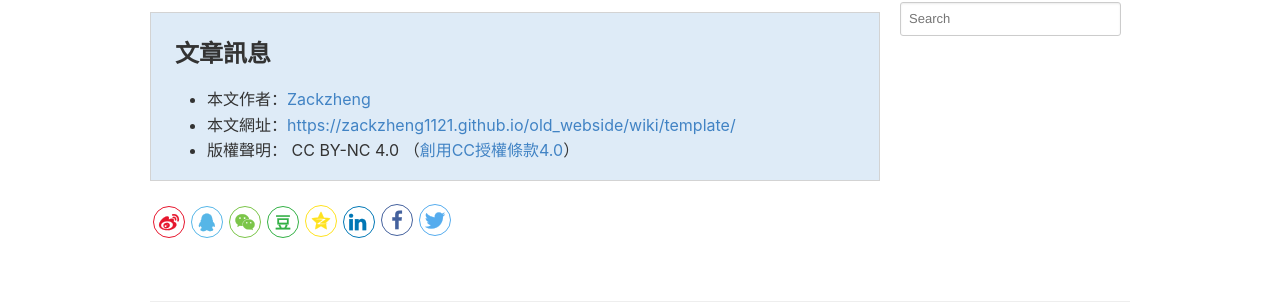
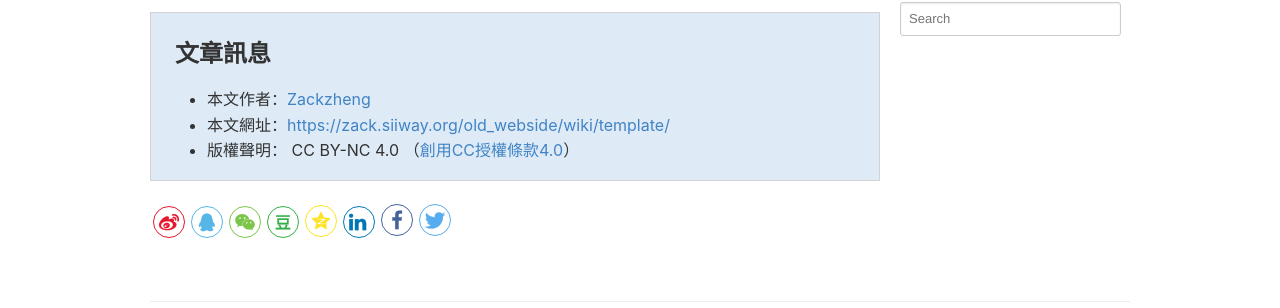
Before and after one commit to zackzheng1121/old_webside, a Jekyll site: the page built from _wiki/template.md, in a window 1280 px wide. Shown: the part 266-574 px from the top of the page. Built offline with Jekyll 4.4.1, drawn with Linux system fonts in a browser that asks for light colours; comment, search, counter and statistics services are not loaded; a style sheet for code colours, icons or effects is not loaded; some of the changed lines change nothing that is shown.

Commit message:
更新 _config.yml

```diff
--- a/_config.yml
+++ b/_config.yml
@@ -2,7 +2,7 @@
 #   Main Configs   #
 # ---------------- #
 baseurl:
-url: https://zackzheng1121.github.io/old_webside
+url: https://zack.siiway.org/old_webside
 date_format: "ordinal"
 title: zackzheng的小基地
 subtitle: "zackzheng的小基地"
```
